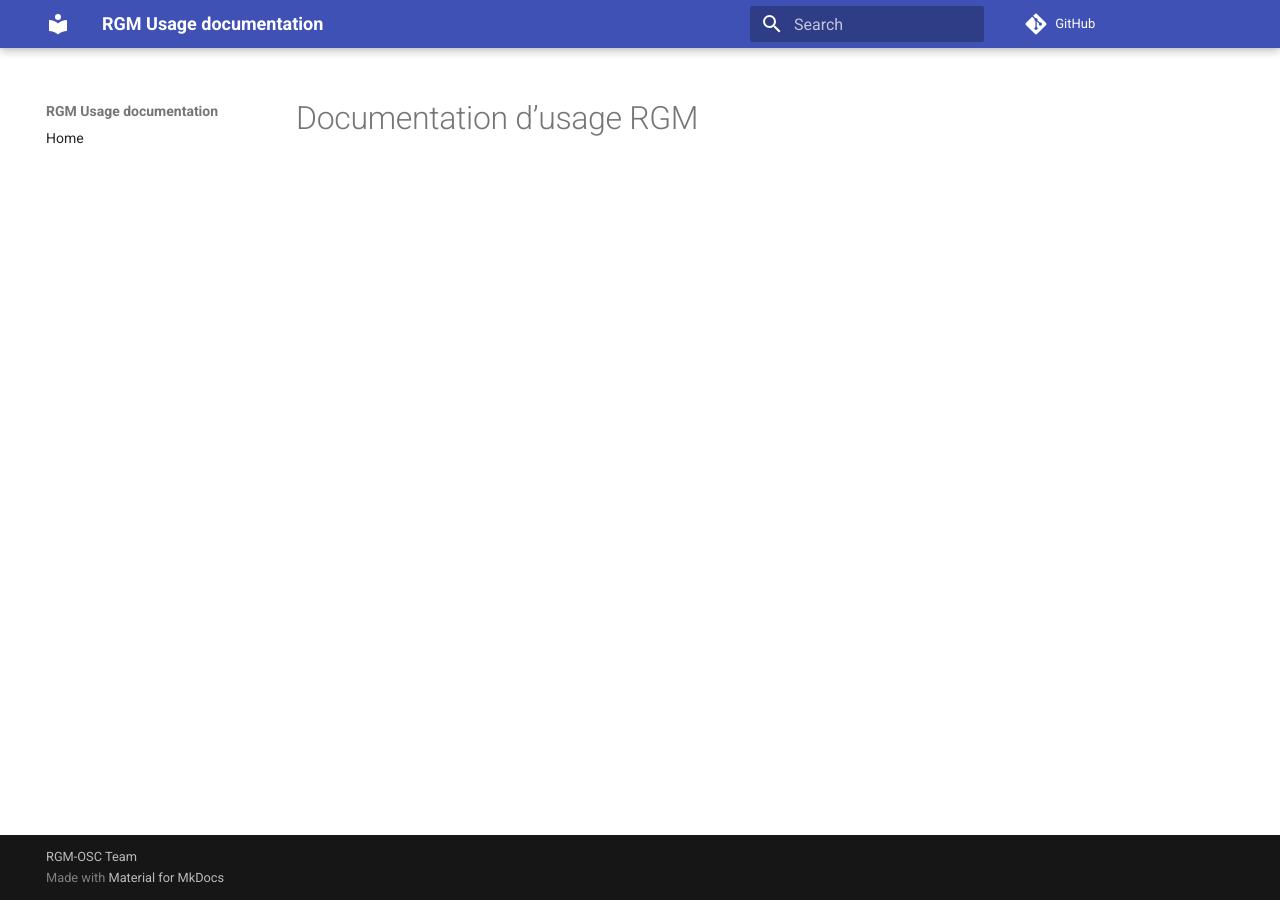
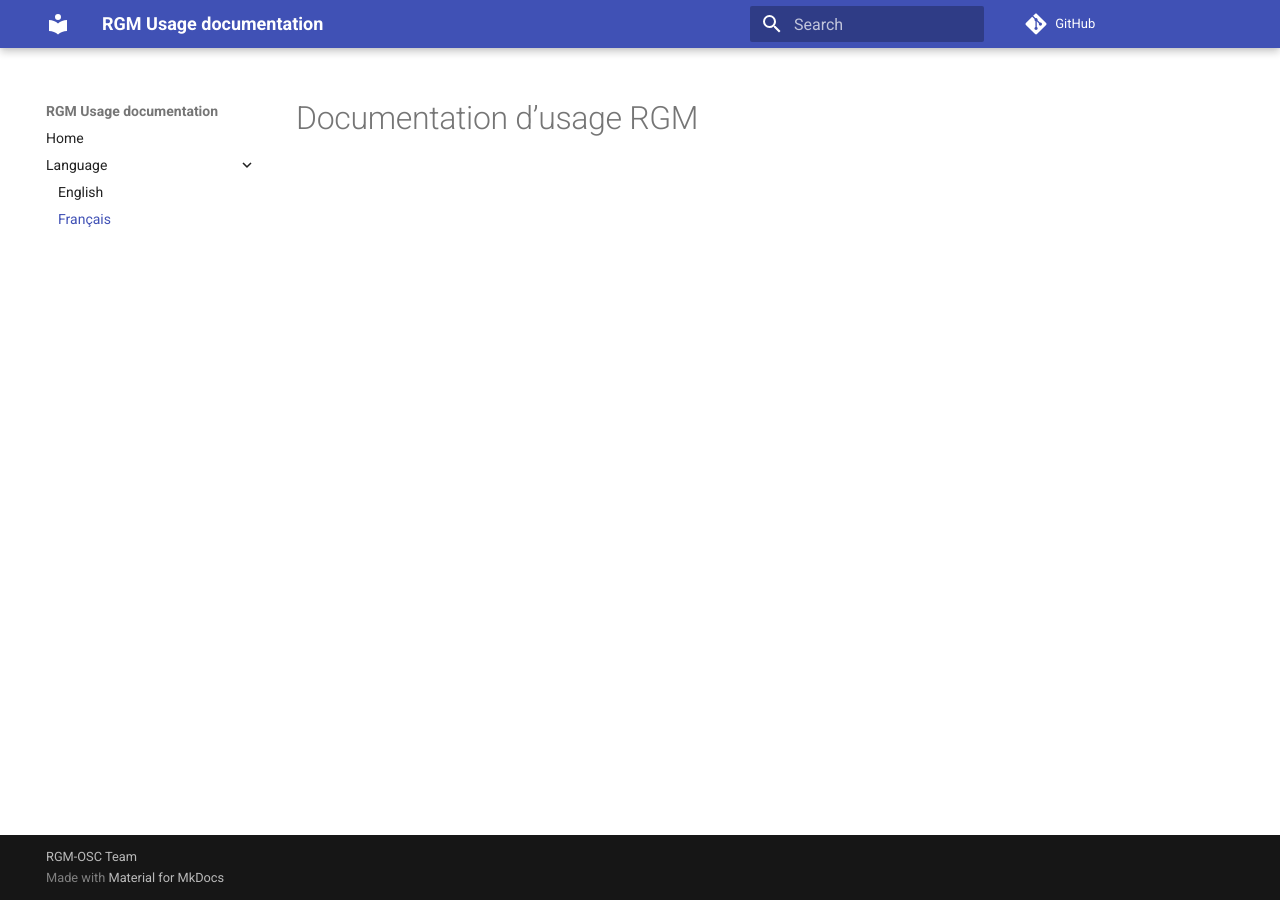
Before and after one commit to vfricou/docs-usage-guide, an MkDocs documentation site: the page built from docs/fr/index.md, in a window 1280 px wide. Built offline with MkDocs 1.6.1 and Material for MkDocs 9.7.7, drawn with Linux system fonts in a browser that asks for light colours; comment, search, counter and statistics services are not loaded; old or Windows-style settings are respelled for this version of MkDocs.

Commit message:
add: menu tree for langs

```diff
--- a/mkdocs.yml
+++ b/mkdocs.yml
@@ -1,6 +1,9 @@
 site_name: RGM Usage documentation
 pages:
   - Home : index.md
+  - Language :
+    - English : en/index.md
+    - Français : fr/index.md
 theme: material
 repo_url: https://github.com/vfricou/docs-usage-guide.git
 site_author: Vincent FRICOU <vincent@fricouv.eu>
```
